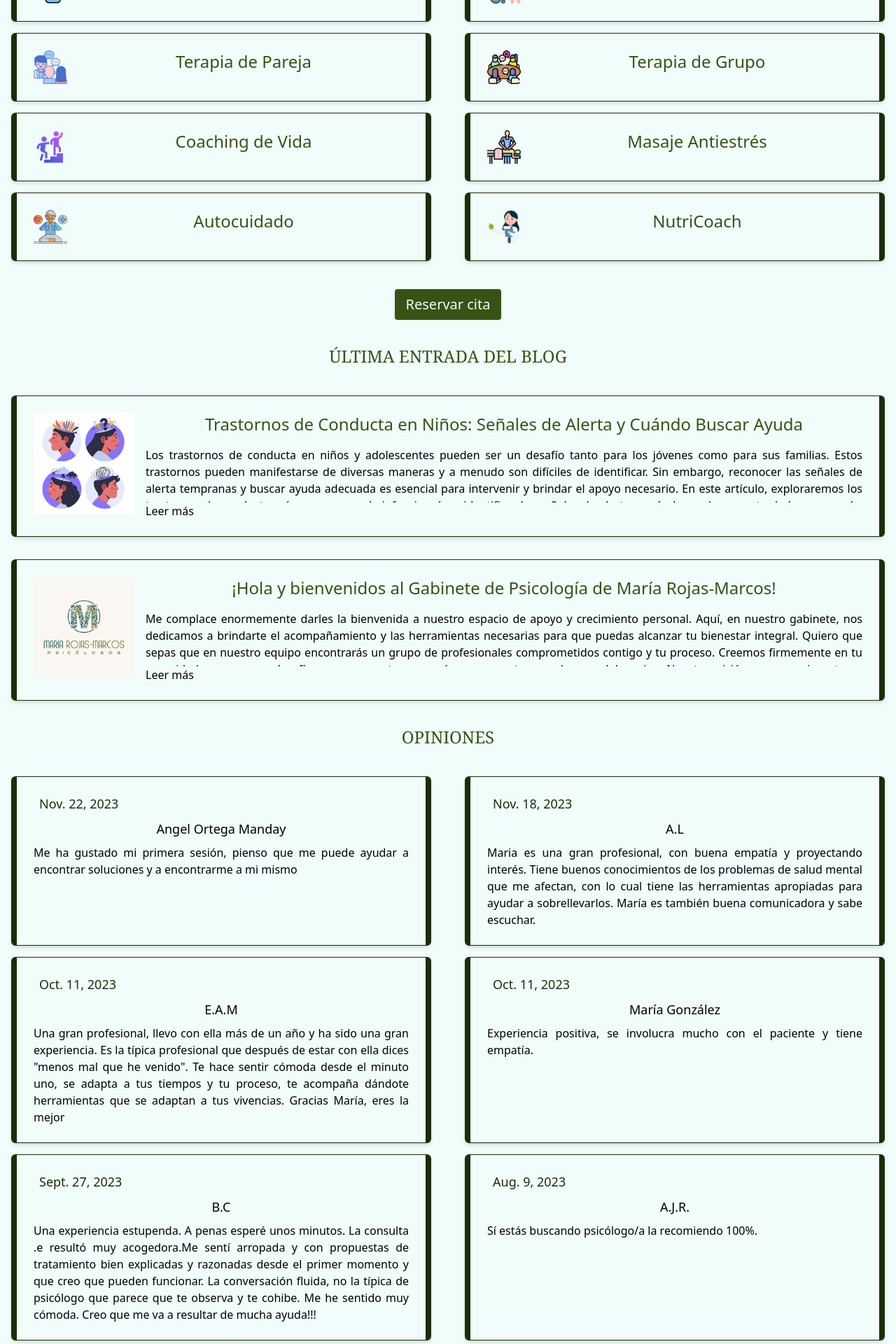
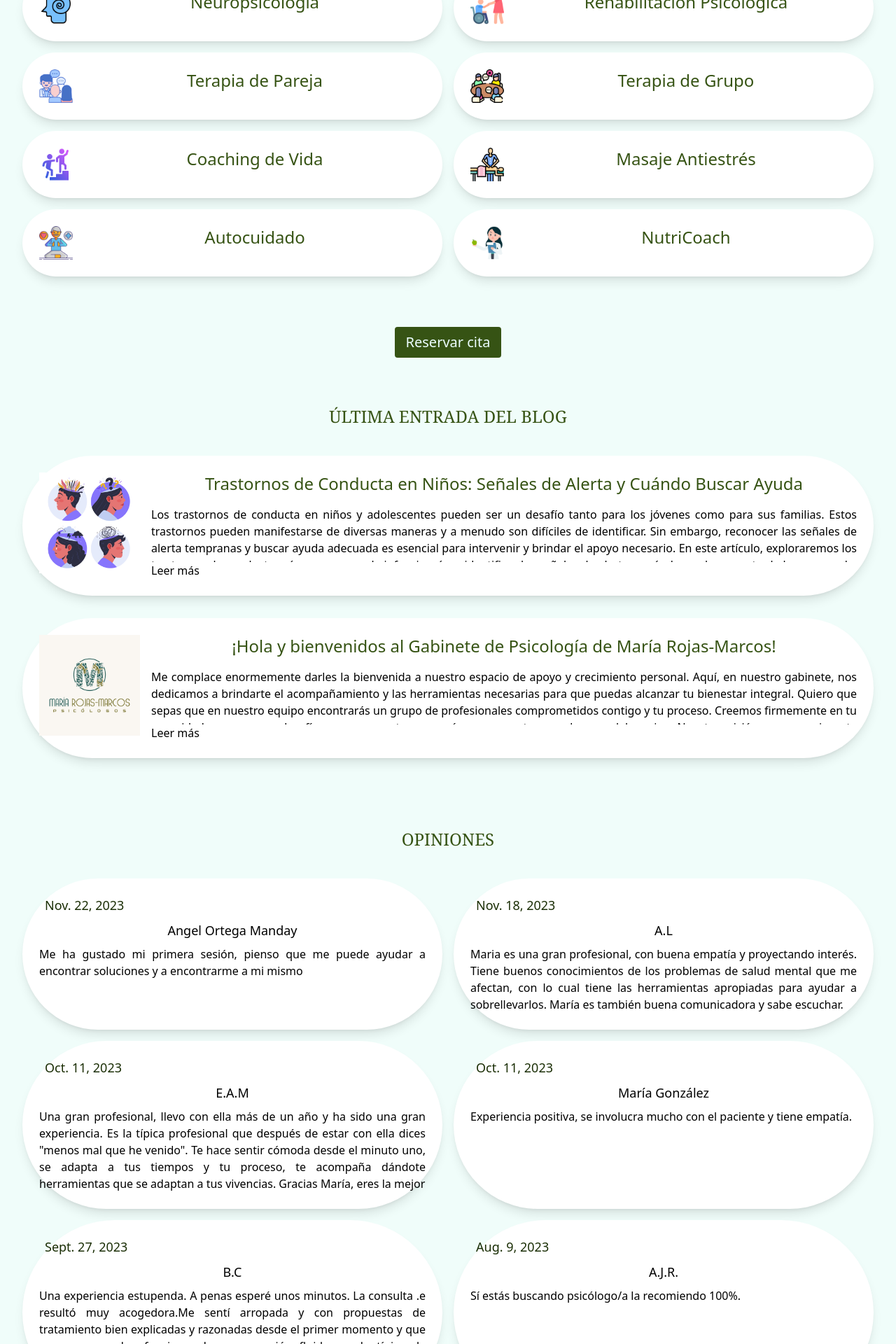
Before and after one commit to juaalvcam/MariaRojasMarcosPsicologos, a Django app: template psicoMRM/templates/index.html in a window 1280 px wide. Shown: the part 817-2737 px from the top of the page at 70% size. Run offline with Django 4.2, Linux system fonts and the light colour scheme; the template is opened without the code that fills it: values that come from a table or form of the project are taken from there, others are empty; data comes from the database, SQL or seed files in the repository; some libraries are stand-ins or nearby versions.

Commit message:
Correcciones de errores y mejoras de rendimiento

```diff
--- a/psicoMRM/templates/index.html
+++ b/psicoMRM/templates/index.html
@@ -3,11 +3,10 @@
 {% include 'index_carrousel.html' %}
 
 <!-- SERVICIOS -->
+<div class="container mx-auto p-8">
   <h3 class="text-center text-2xl mt-9 font-serif text-lime-900">SERVICIOS</h3>
   <div class="grid grid-cols-1 md:grid-cols-2 gap-4 mt-10">
-  <div
-    class="p-6 shadow-md rounded-md border border-x-8 border-lime-950 ml-4 mr-4 hover:bg-blue-100"
-  >
+    <div class="bg-white p-6 rounded-full shadow-lg">
       <h2 class="text-2xl font-thin mb-4 text-center text-lime-900">
         <img
           class="h-12 w-12 mr-4 float-left"
@@ -15,9 +14,7 @@
         />Terapia Individual
       </h2>
     </div>
-  <div
-    class="p-6 shadow-md rounded-md border border-x-8 border-lime-950 ml-4 mr-4 hover:bg-blue-100"
-  >
+    <div class="bg-white p-6 rounded-full shadow-lg">
       <h2 class="text-2xl font-thin mb-4 text-center text-lime-900">
         <img
           class="h-12 w-12 mr-4 float-left"
@@ -25,9 +22,7 @@
         />Terapia para Niños y Adolescentes
       </h2>
     </div>
-  <div
-    class="p-6 shadow-md rounded-md border border-x-8 border-lime-950 ml-4 mr-4 hover:bg-blue-100"
-  >
+    <div class="bg-white p-6 rounded-full shadow-lg">
       <h2 class="text-2xl font-thin mb-4 text-center text-lime-900">
         <img
           class="h-12 w-12 mr-4 float-left"
@@ -35,9 +30,7 @@
         />Neuropsicología
       </h2>
     </div>
-  <div
-    class="p-6 shadow-md rounded-md border border-x-8 border-lime-950 ml-4 mr-4 hover:bg-blue-100"
-  >
+    <div class="bg-white p-6 rounded-full shadow-lg">
       <h2 class="text-2xl font-thin mb-4 text-center text-lime-900">
         <img
           class="h-12 w-12 mr-4 float-left"
@@ -45,9 +38,7 @@
         />Rehabilitación Psicológica
       </h2>
     </div>
-  <div
-    class="p-6 shadow-md rounded-md border border-x-8 border-lime-950 ml-4 mr-4 hover:bg-blue-100"
-  >
+    <div class="bg-white p-6 rounded-full shadow-lg">
       <h2 class="text-2xl font-thin mb-4 text-center text-lime-900">
         <img
           class="h-12 w-12 mr-4 float-left"
@@ -55,9 +46,7 @@
         />Terapia de Pareja
       </h2>
     </div>
-  <div
-    class="p-6 shadow-md rounded-md border border-x-8 border-lime-950 ml-4 mr-4 hover:bg-blue-100"
-  >
+    <div class="bg-white p-6 rounded-full shadow-lg">
       <h2 class="text-2xl font-thin mb-4 text-center text-lime-900">
         <img
           class="h-12 w-12 mr-4 float-left"
@@ -65,9 +54,7 @@
         />Terapia de Grupo
       </h2>
     </div>
-  <div
-    class="p-6 shadow-md rounded-md border border-x-8 border-lime-950 ml-4 mr-4 hover:bg-blue-100"
-  >
+    <div class="bg-white p-6 rounded-full shadow-lg">
       <h2 class="text-2xl font-thin mb-4 text-center text-lime-900">
         <img
           class="h-12 w-12 mr-4 float-left"
@@ -75,9 +62,7 @@
         />Coaching de Vida
       </h2>
     </div>
-  <div
-    class="p-6 shadow-md rounded-md border border-x-8 border-lime-950 ml-4 mr-4 hover:bg-blue-100"
-  >
+    <div class="bg-white p-6 rounded-full shadow-lg">
       <h2 class="text-2xl font-thin mb-4 text-center text-lime-900">
         <img
           class="h-12 w-12 mr-4 float-left"
@@ -85,9 +70,7 @@
         />Masaje Antiestrés
       </h2>
     </div>
-  <div
-    class="p-6 shadow-md rounded-md border border-x-8 border-lime-950 ml-4 mr-4 hover:bg-blue-100"
-  >
+    <div class="bg-white p-6 rounded-full shadow-lg">
       <h2 class="text-2xl font-thin mb-4 text-center text-lime-900">
         <img
           class="h-12 w-12 mr-4 float-left"
@@ -96,15 +79,14 @@
         Autocuidado
       </h2>
     </div>
-  <div
-    class="p-6 shadow-md rounded-md border border-x-8 border-lime-950 ml-4 mr-4 hover:bg-blue-100"
-  >
+    <div class="bg-white p-6 rounded-full shadow-lg">
       <h2 class="text-2xl font-thin mb-4 text-center text-lime-900">
         <img
           class="h-12 w-12 mr-4 float-left"
           src="{% static 'nutricionista.png' %}"
         />NutriCoach
       </h2>
+    </div>
   </div>
 </div>
 
@@ -119,14 +101,13 @@
 </div>
 
 <!-- ULTIMA ENTRADA DEL BLOG -->
+<div class="container mx-auto p-8">
   <h3 class="text-center text-2xl mt-9 font-serif text-lime-900">
     ÚLTIMA ENTRADA DEL BLOG
   </h3>
   <div class="grid grid-cols-1 md:grid-cols-1 gap-8 mt-10">
     {% for a in articulo_mas_reciente %}
-  <div
-    class="p-6 shadow-md rounded-md border border-x-8 border-lime-950 ml-4 mr-4 hover:bg-blue-100"
-  >
+    <div class="bg-white p-6 rounded-full shadow-lg">
       <h2 class="text-2xl font-thin mb-4 text-center text-lime-900">
         <img
           class="h-36 w-36 mr-4 float-left"
@@ -140,14 +121,14 @@
     </div>
     {% endfor %}
   </div>
+</div>
 
 <!-- OPINIONES -->
+<div class="container mx-auto p-8">
   <h3 class="text-center text-2xl mt-9 font-serif text-lime-900">OPINIONES</h3>
   <div class="grid grid-cols-1 md:grid-cols-2 gap-4 mt-10">
     {% for o in opiniones %}
-  <div
-    class="p-6 shadow-md rounded-md border border-x-8 border-lime-950 ml-4 mr-4 hover:bg-blue-100"
-  >
+    <div class="bg-white p-6 rounded-full shadow-lg">
       <div class="flex items-center mb-2">
         <div class="ml-2 text-lime-950 text-lg font-thin">{{o.fecha}}</div>
       </div>
@@ -158,6 +139,7 @@
     </div>
     {% endfor %}
   </div>
+  <hr />
   <div class="items-center justify-center flex text-center">
     <button
       onclick="window.open('https://www.doctoralia.es/maria-rojas-marcos-asensi/psicologo/sevilla#tab=profile-reviews');"
@@ -166,4 +148,5 @@
       <strong> Ver todas las opiniones </strong>
     </button>
   </div>
+</div>
 {% endblock %}
```
Lines whose indentation alone changed are shown as unchanged.
